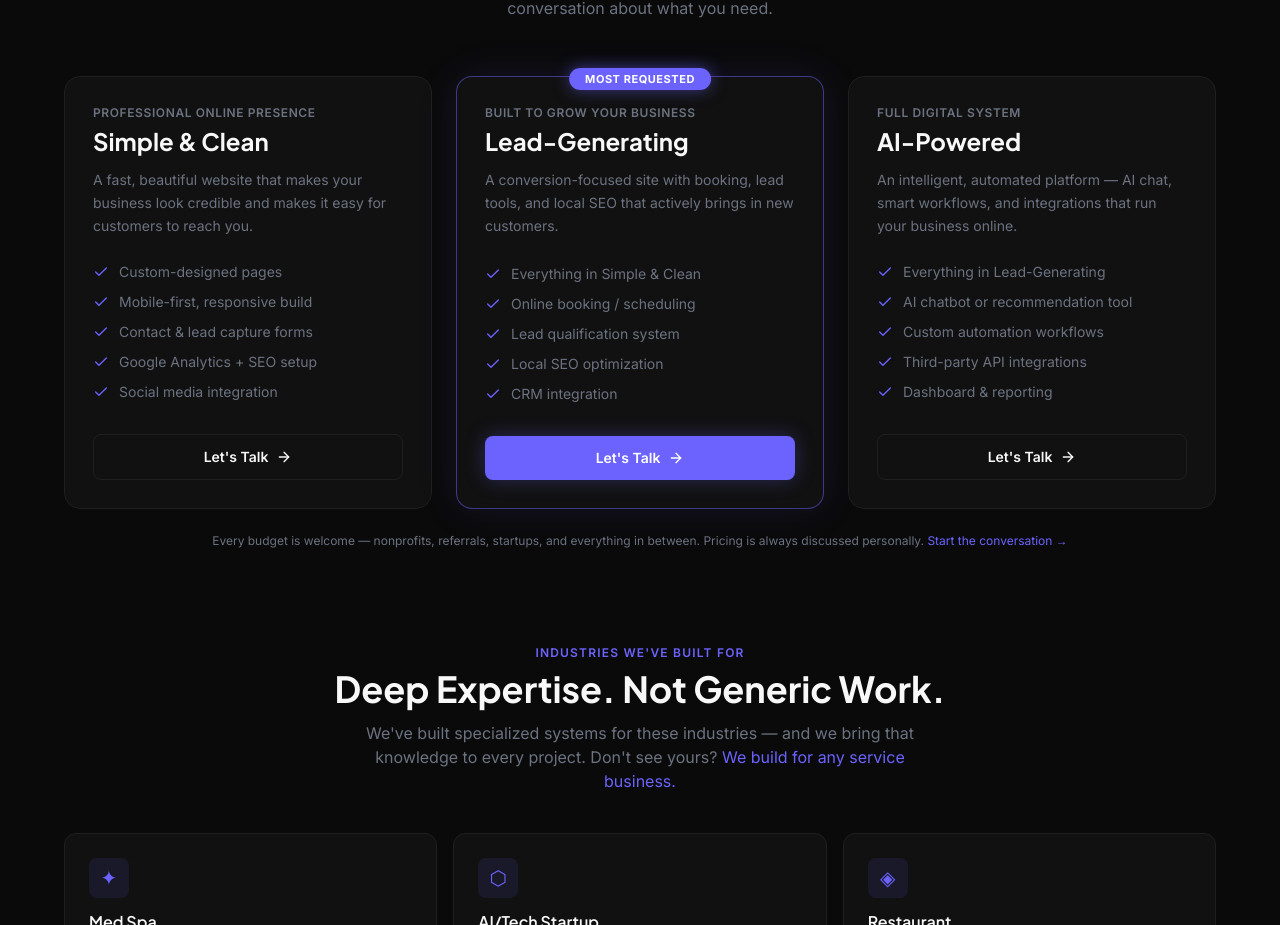
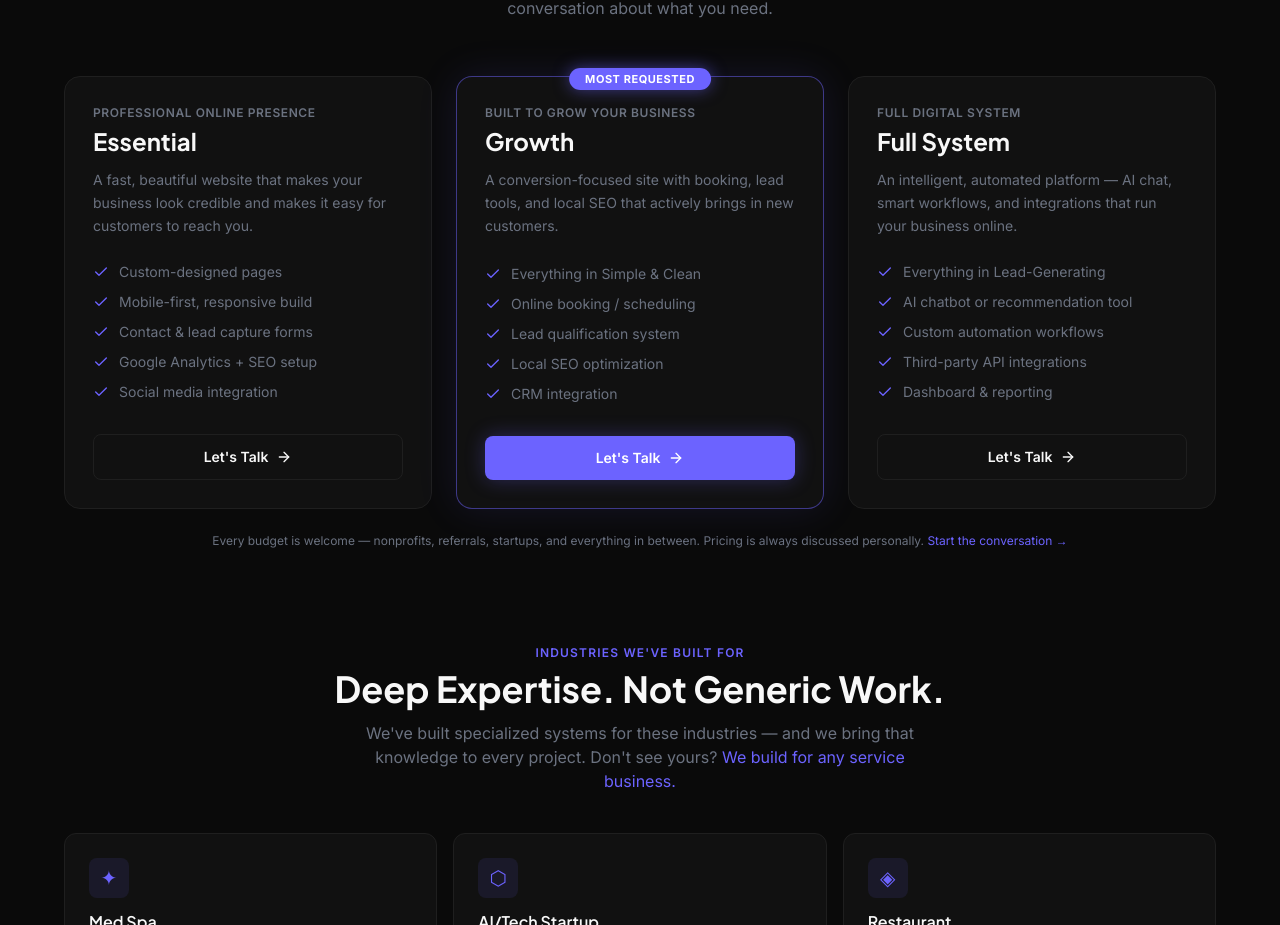
Before and after one commit to Nuvion-solutions/portfolio-hub, a Next.js app: page / in a window 1280 px wide. Shown: the part 2520-3445 px from the top of the page. Built offline with nearby package versions, Linux system fonts and the light colour scheme; no server answers.

Commit message:
Rename service tiers: Essential / Growth / Full System

```diff
--- a/components/portfolio/sections/ServicesSection.tsx
+++ b/components/portfolio/sections/ServicesSection.tsx
@@ -7,7 +7,7 @@ import { NICHES } from '@/lib/portfolio/case-studies'
 
 const TIERS = [
   {
-    name:        'Simple & Clean',
+    name:        'Essential',
     tagline:     'Professional online presence',
     badge:       null,
     description: 'A fast, beautiful website that makes your business look credible and makes it easy for customers to reach you.',
@@ -21,7 +21,7 @@ const TIERS = [
     highlight: false,
   },
   {
-    name:        'Lead-Generating',
+    name:        'Growth',
     tagline:     'Built to grow your business',
     badge:       'Most Requested',
     description: 'A conversion-focused site with booking, lead tools, and local SEO that actively brings in new customers.',
@@ -35,7 +35,7 @@ const TIERS = [
     highlight: true,
   },
   {
-    name:        'AI-Powered',
+    name:        'Full System',
     tagline:     'Full digital system',
     badge:       null,
     description: 'An intelligent, automated platform — AI chat, smart workflows, and integrations that run your business online.',
```
